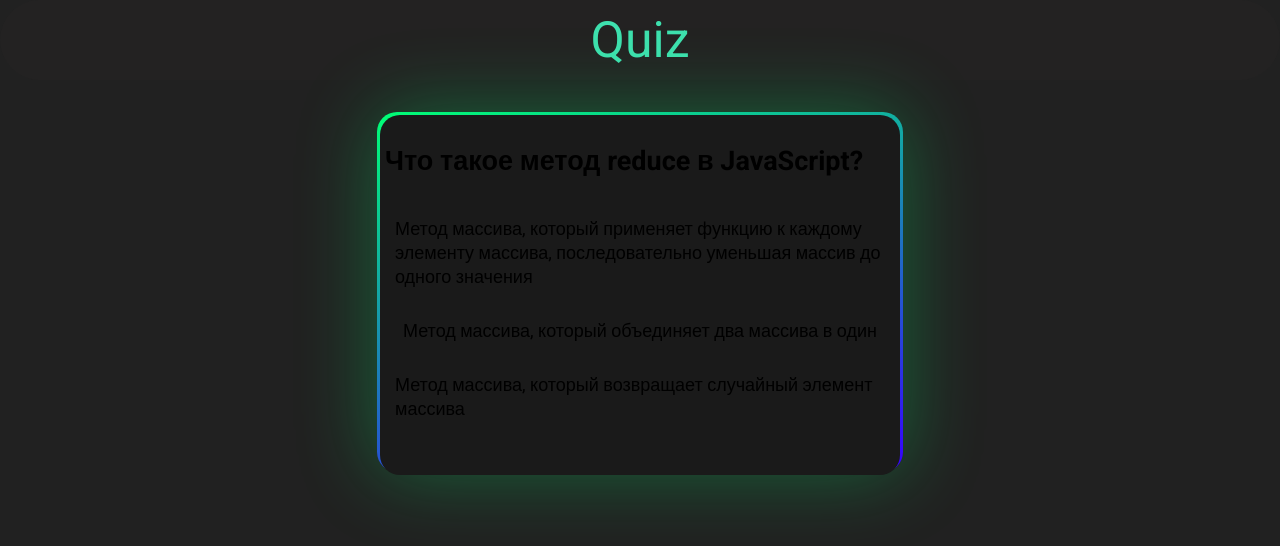
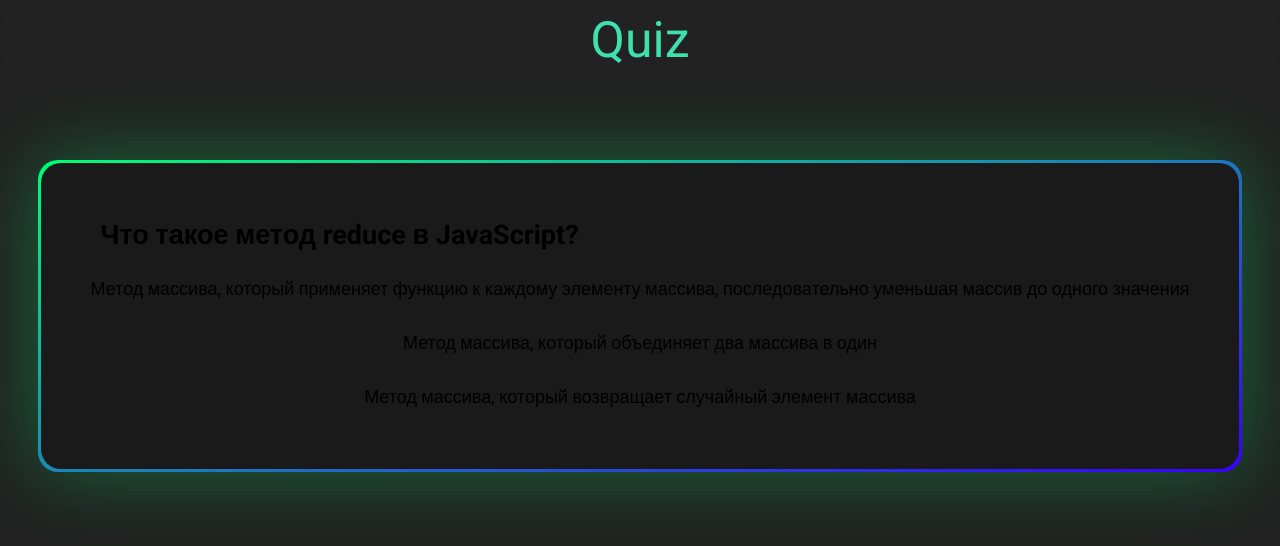
Before and after one commit to zaitsev-av/quiz, a React (Vite) app: page /js in a window 1280 px wide. Shown: the top 546 px of the page. Built offline with nearby package versions, Linux system fonts and the light colour scheme; a web font is replaced by a local one.

Commit message:
fix: cards style

```diff
--- a/src/components/Game/Questions/Questions.module.css
+++ b/src/components/Game/Questions/Questions.module.css
@@ -2,8 +2,6 @@
   display: flex;
   flex-wrap: wrap;
 
-  min-width: 520px;
-  height: 360px;
   padding: 3px;
 
   background-image: linear-gradient(163deg, #00ff75 0%, #3700ff 100%);
@@ -16,10 +14,12 @@
   flex-flow: column wrap;
   justify-content: space-evenly;
 
-  width: 520px;
-  height: 360px;
+  padding: 40px;
+
+  /*
   padding-right: 5px;
   padding-left: 5px;
+  */
 
   font-size: 18px;
 
@@ -27,6 +27,10 @@
   border-radius: 20px;
 
   transition: all 0.2s;
+
+  > h2 {
+    padding: 20px;
+  }
 }
 
 .card:hover {
--- a/src/components/page/page.tsx
+++ b/src/components/page/page.tsx
@@ -2,7 +2,7 @@ import { FC, PropsWithChildren } from 'react'
 
 import s from './page.module.scss'
 type Props = PropsWithChildren<{
-  mt?: number
+  mt?: string
 }>
 export const Page: FC<Props> = ({ children, mt = '2rem' }) => {
   return (
--- a/src/pages/js-page/js-page.tsx
+++ b/src/pages/js-page/js-page.tsx
@@ -21,7 +21,7 @@ export const JsPage: FC = () => {
   }
 
   return (
-    <Page>
+    <Page mt={'5rem'}>
       <Questions
         state={state.quizState}
         setCount={setCount}
```
